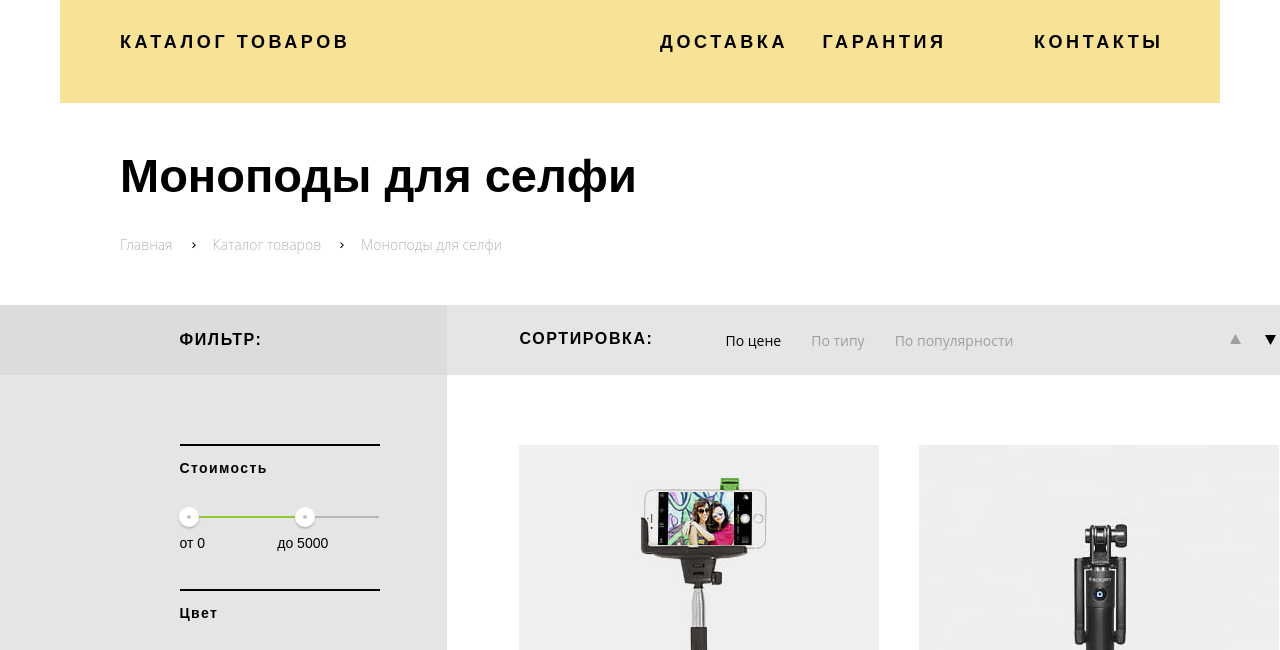
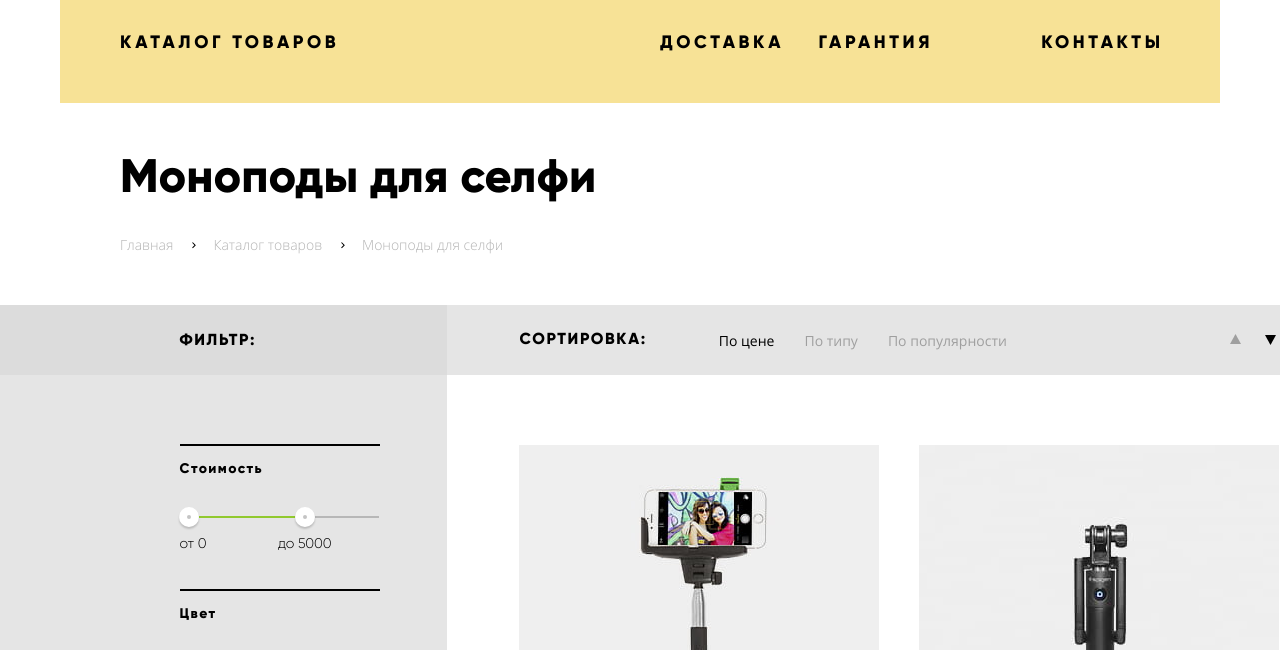
Before and after one commit to IrinaOvch/426323-device-30, a plain HTML site: page catalog.html in a window 1280 px wide. Shown: the part 123-773 px from the top of the page. Drawn offline with Linux system fonts and the light colour scheme.

Commit message:
fix bugs

```diff
--- a/catalog.html
+++ b/catalog.html
@@ -9,7 +9,8 @@
   <link rel="apple-touch-icon" href="img/favicon/apple.png">
   <link rel="manifest" href="manifest.webmanifest">
   <link href="vendor/normalize.css" rel="stylesheet">
-  <link href="css/style.css" rel="stylesheet">
+  <link href="vendor/fonts/fonts.css" rel="stylesheet">
+  <link href="css/style.min.css" rel="stylesheet">
 </head>
 
 <body class="page-body">
--- a/css/style.css
+++ b/css/style.css
@@ -2266,7 +2266,7 @@
   border: none;
   margin-top: 10px;
   margin-bottom: 32px;
-  padding: 0 20px;
+  padding: 15px 20px;
   -webkit-box-sizing: border-box;
           box-sizing: border-box;
   -webkit-transition: 0.2s;
```
Also changed, not shown: css/style.min.css.
